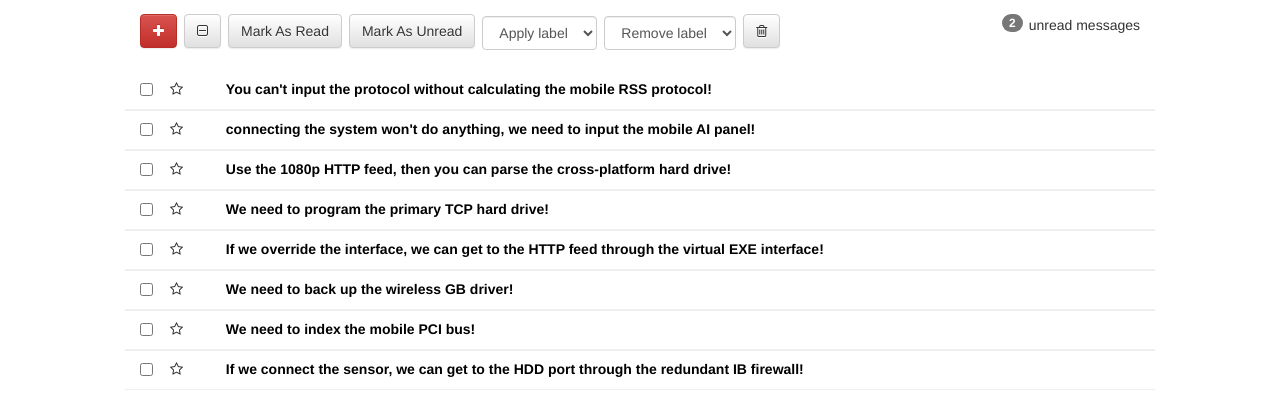
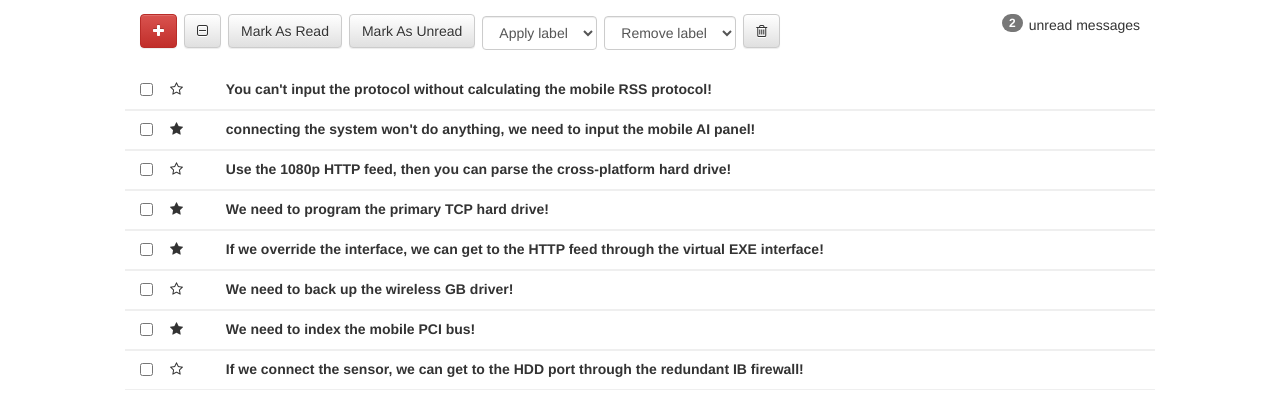
Before and after one commit to ericwallen/email-inbox-reactjs, a React (Create React App) app: page / in a window 1280 px wide. Shown: the top 416 px of the page. Built offline with nearby package versions, Linux system fonts and the light colour scheme.

Commit message:
state working for the star

```diff
--- a/src/components/Messages.js
+++ b/src/components/Messages.js
@@ -1,30 +1,19 @@
 import React from 'react'
-import MessagesData from './MessagesData.js'
-const Messages = () => {
-  return(
-    <div>
-    {MessagesData.map(x =>
+import messagesData from './MessagesData.js'
+import Msg from './Msg.js'
 
-      <div className="row message unread">
-        <div className="col-xs-1">
-          <div className="row">
-            <div className="col-xs-2">
-              <input type="checkbox" />
-            </div>
-            <div className="col-xs-2">
-              <i className="star fa fa-star-o"></i>
-            </div>
-          </div>
-        </div>
-        <div className="col-xs-11">
-          <a href="#">
-            {x.subject}
-          </a>
-        </div>
-      </div>
-    )}
+
+
+class Messages extends React.Component{
+  render(){
+  return (
+    <div className="collection">
+        {messagesData.map(msg => <Msg key={ msg.id } msgSubject={ msg.subject } msgRead={ msg.read } msgStarred={ msg.starred }/>) }
     </div>
   )
 }
+}
+
+
 
 export default Messages
--- a/src/components/MessagesData.js
+++ b/src/components/MessagesData.js
@@ -1,4 +1,3 @@
-import React from 'react'
 const MessagesData = [
   {
     "id": 1,
--- /dev/null
+++ b/src/components/Msg.js
@@ -0,0 +1,54 @@
+import React from 'react'
+
+
+
+class Msg extends React.Component{
+
+  constructor(props) {
+     super(props)
+     this.clickStar = this.clickStar.bind(this)
+     this.state = {
+       msgStarred: props.msgStarred
+     }
+   }
+
+  clickStar () {
+     this.setState ({ msgStarred: !this.state.msgStarred })
+   }
+
+
+  render(){
+    const starButton = this.state.msgStarred ? <i className="star fa fa-star-o" onClick={this.clickStar}></i> : <i className="star fa fa-star" onClick={this.clickStar}></i>
+
+    return(
+      <div className="row message unread">
+        <div className="col-xs-1">
+          <div className="row">
+            <div className="col-xs-2">
+                <input type="checkbox" />
+            </div>
+            <div className="col-xs-2">
+
+            {starButton}
+            </div>
+          </div>
+        </div>
+      <div className="col-xs-11">
+
+          {this.props.msgSubject}
+
+
+
+      </div>
+    </div>
+
+  )
+}
+}
+
+
+
+
+
+
+export default Msg
--- a/src/components/Toolbar.js
+++ b/src/components/Toolbar.js
@@ -1,5 +1,5 @@
 import React from 'react'
-import NewMessage from './NewMessage'
+// import NewMessage from './NewMessage'
 const Toolbar = () => {
   return(
       <div className="row toolbar">
```
